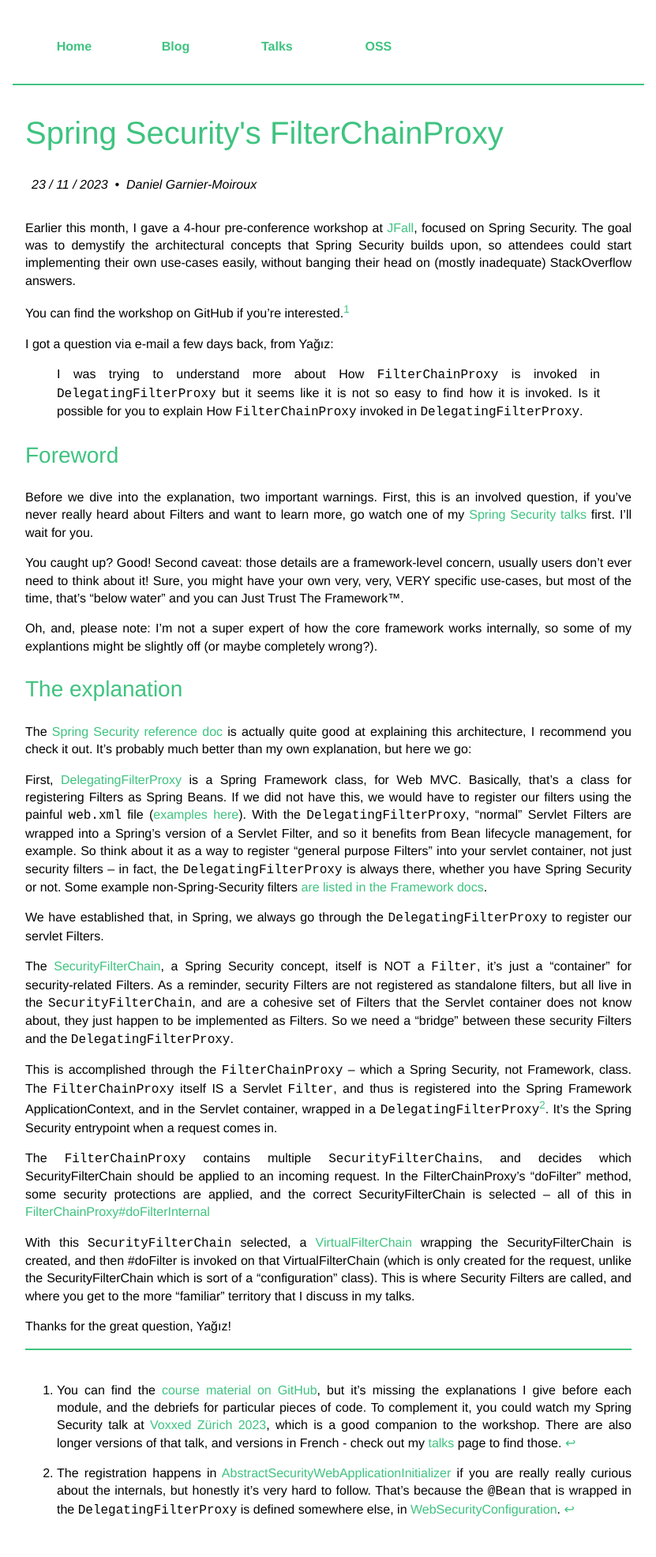
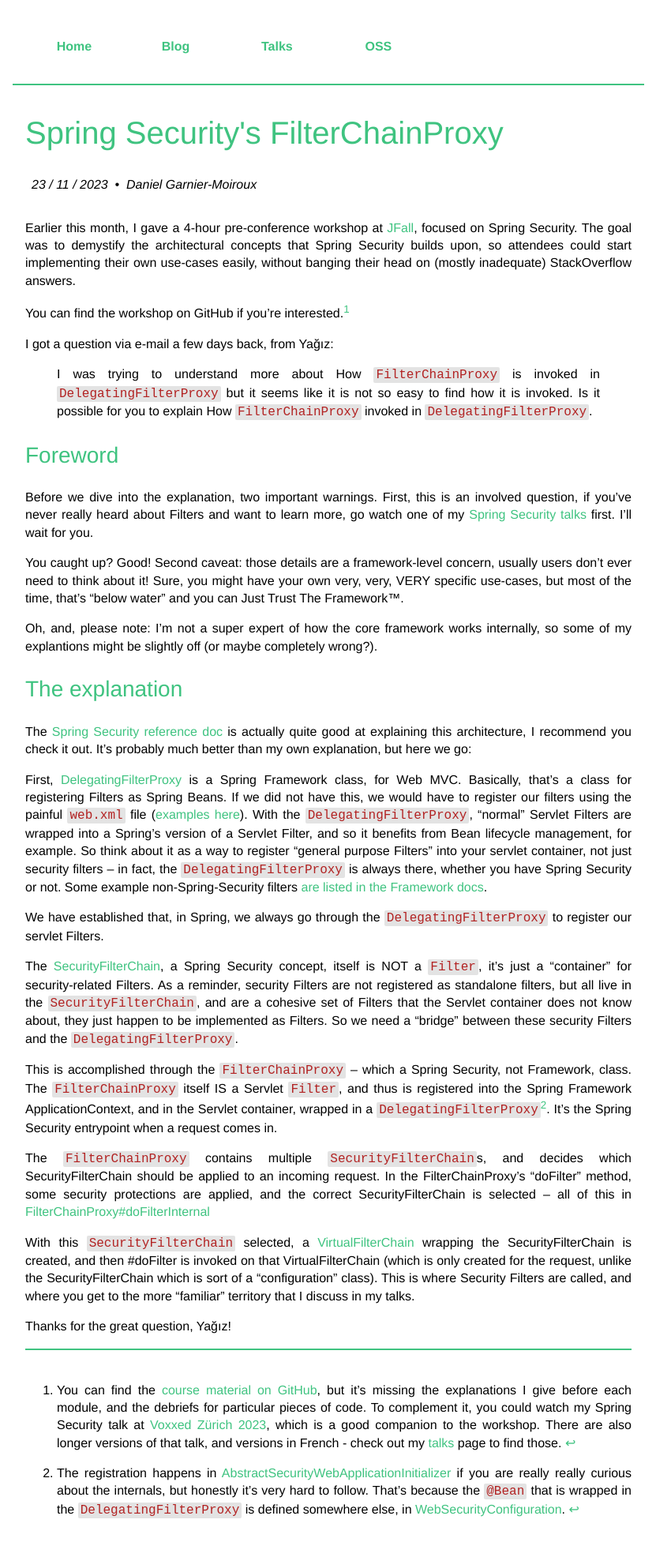
Before and after one commit to Kehrlann/kehrlann.github.io, a Jekyll site: the page built from _posts/2023-11-23-spring-security-filter-chain-proxy.md, in a window 1280 px wide. Shown: the whole page at 79% size, without its empty margins (224-1055 px from the left). Built offline with Jekyll 4.4.1, drawn with Linux system fonts in a browser that asks for light colours.

Commit message:
typography: improve inline code snippets

```diff
--- a/_sass/_typography.scss
+++ b/_sass/_typography.scss
@@ -41,3 +41,10 @@ h3 {
 .no-justify {
   text-align: left;
 }
+
+code.language-plaintext {
+  background: #e3e3e3;
+  padding: 1px 3px;
+  border-radius: 2px;
+  color: firebrick;
+}
```
